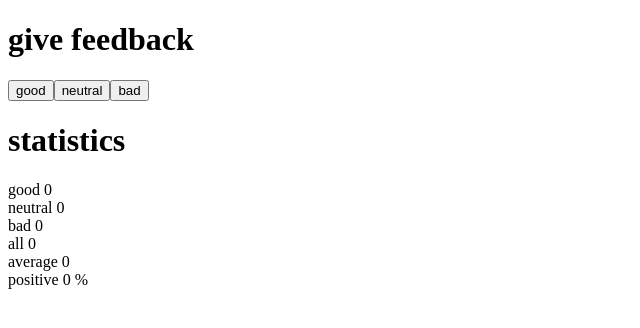
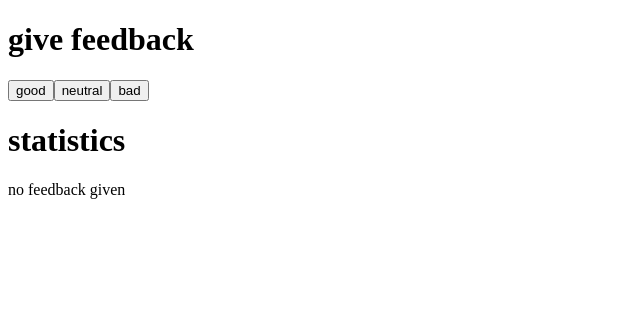
Before and after one commit to Mingtendo/fullstackopen, a React (Create React App) app in the folder part_1/unicafe/: page / in a window 1280 px wide. Shown: the top 328 px of the page, without its empty margins (0-640 px from the left). Built offline with nearby package versions, Linux system fonts and the light colour scheme.

Commit message:
For Exercise 1.9, added conditional rendering to show a statement if no feedback is given. Also to see if GitHub will finally reflect my commits correctly instead of showing that I haven't committed anything in the past 2 days.

```diff
--- a/part_1/unicafe/src/App.js
+++ b/part_1/unicafe/src/App.js
@@ -11,6 +11,27 @@ const Button = (props) =>
 )
 
 const Display = props => <div>{props.text} {props.value} {props.extra}</div>
+
+const Statistics = (props) =>
+{
+	if (props.all === 0)
+	{
+		return (
+			<Display text="no feedback given"/>
+		)
+	}
+	return (
+		<div>
+			<Display text="good" value={props.good}/>
+			<Display text="neutral" value={props.neutral}/>
+			<Display text="bad" value={props.bad}/>
+			<Display text="all" value={props.all}/>
+			<Display text="average" value={props.average}/>
+			<Display text="positive" value={props.positive} extra="%"/>
+		</div>
+	)
+}
+
 
 const App = () =>
 {
@@ -89,12 +110,7 @@ const App = () =>
 			<Button handleClick={incrementBad(bad+1)} text="bad"/>
 
 			<Header text="statistics"/>
-			<Display text="good" value={good}/>
-			<Display text="neutral" value={neutral}/>
-			<Display text="bad" value={bad}/>
-			<Display text="all" value={all}/>
-			<Display text="average" value={average}/>
-			<Display text="positive" value={positive} extra="%"/>
+			<Statistics good={good} neutral={neutral} bad={bad} all={all} average={average} positive={positive}/>
 		</div>
 	)
 }
```
